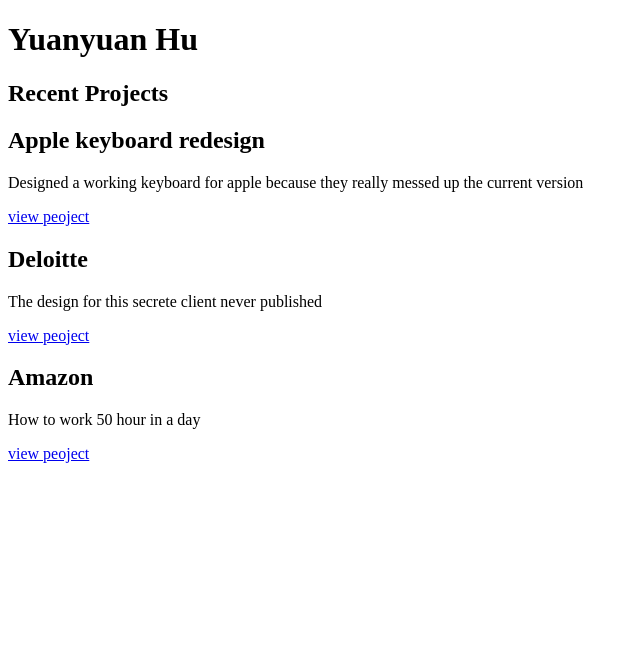
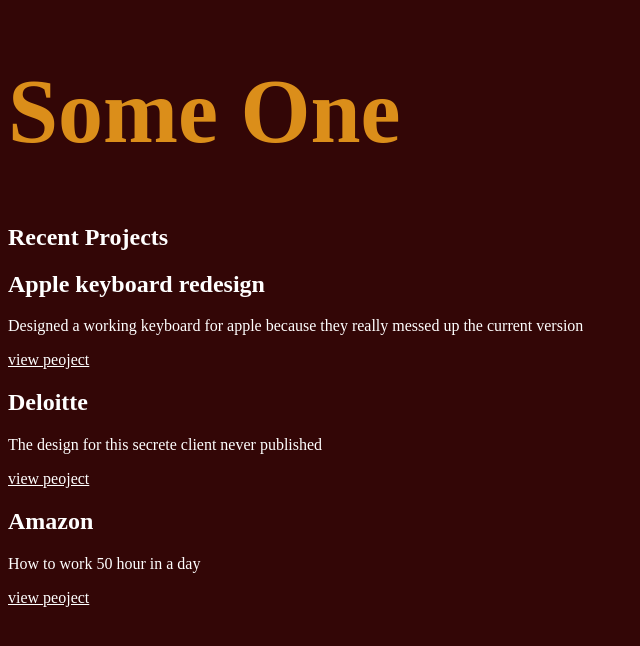
Before and after one commit to yuanyuanhu96/week-04, a plain HTML site: page index.html in a window 1280 px wide. Shown: the whole page, without its empty margins (0-640 px from the left). Drawn offline with Linux system fonts and the light colour scheme.

Commit message:
Add style for body and author

```diff
--- a/asset/css/style.css
+++ b/asset/css/style.css
@@ -0,0 +1,13 @@
+body {
+    background-color: rgb(51, 6, 6);
+    color: #ffffff;
+}
+
+.author {
+    font-size: 90px;
+    color: rgb(219, 142, 26);
+}
+
+a {
+    color: inherit;
+}
--- a/index.html
+++ b/index.html
@@ -4,10 +4,11 @@
     <meta charset="UTF-8">
     <meta name="viewport" content="width=device-width, initial-scale=1.0">
     <title>Week 04</title>
+    <link rel="stylesheet" href="./asset/css/style.css">
 </head>
 <body>
     <header>
-        <h1>Yuanyuan Hu</h1>
+        <h1 class="author">Some One</h1>
     </header>
     <main>
         <h2>Recent Projects</h2>
```
Also changed, not shown: notes.txt.
